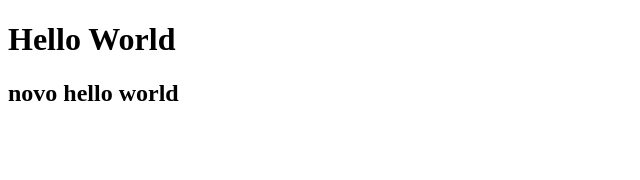
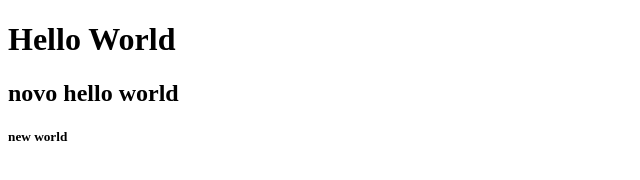
Before and after one commit to Vitor-Hugo-R/Primeirorepositorio, a plain HTML site: page index.html in a window 1280 px wide. Shown: the full height of the page, 0-640 px from the left. Drawn offline with Linux system fonts and the light colour scheme.

Commit message:
correcao index

```diff
--- a/index.html
+++ b/index.html
@@ -6,7 +6,8 @@
     <title>Document</title>
 </head>
 <body>
-    <h1>Hello World</h1>
+       <h1>Hello World</h1>
     <h2>novo hello world</h2>
+    <h5>new world</h5>
 </body>
 </html>
```
